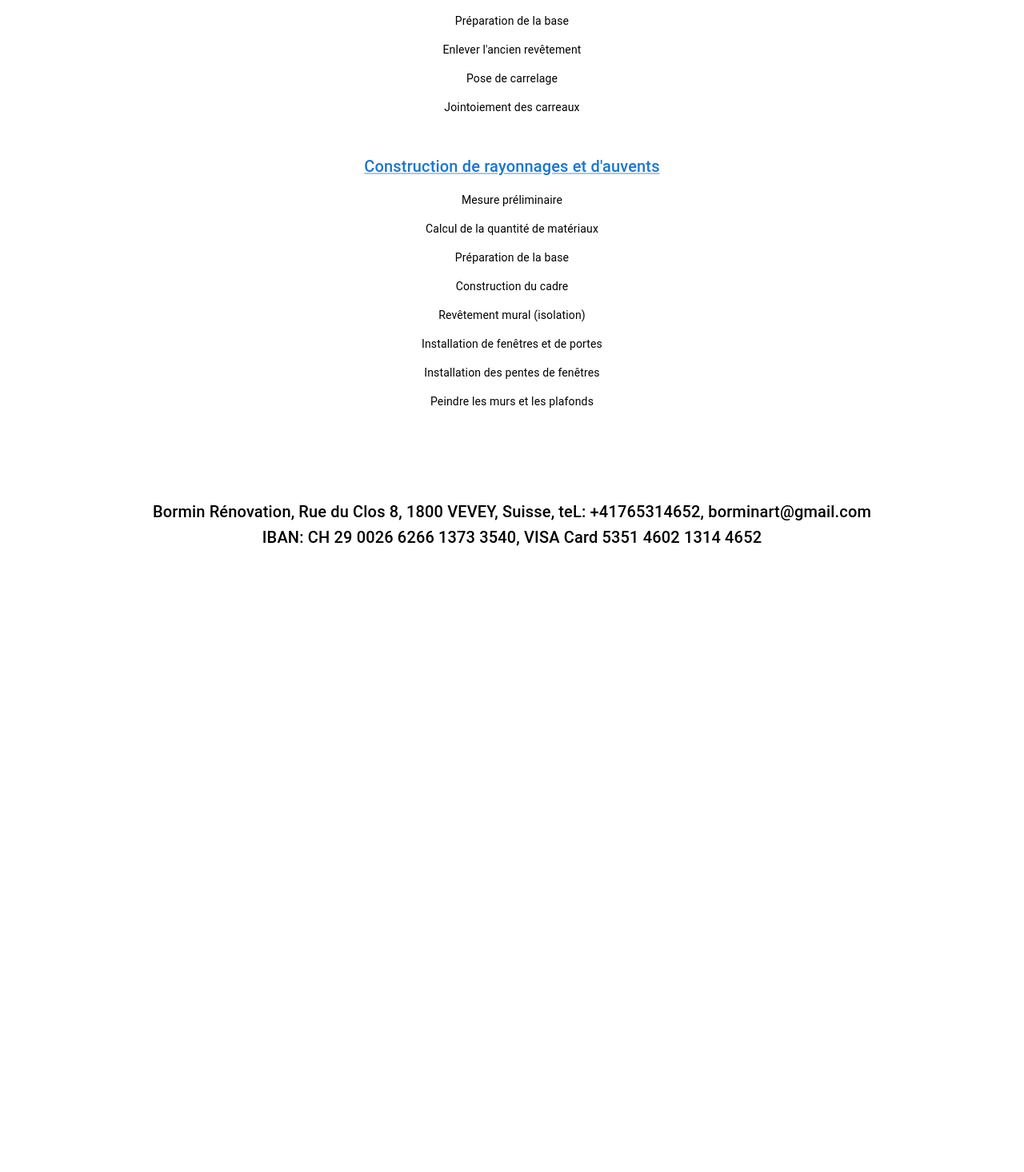
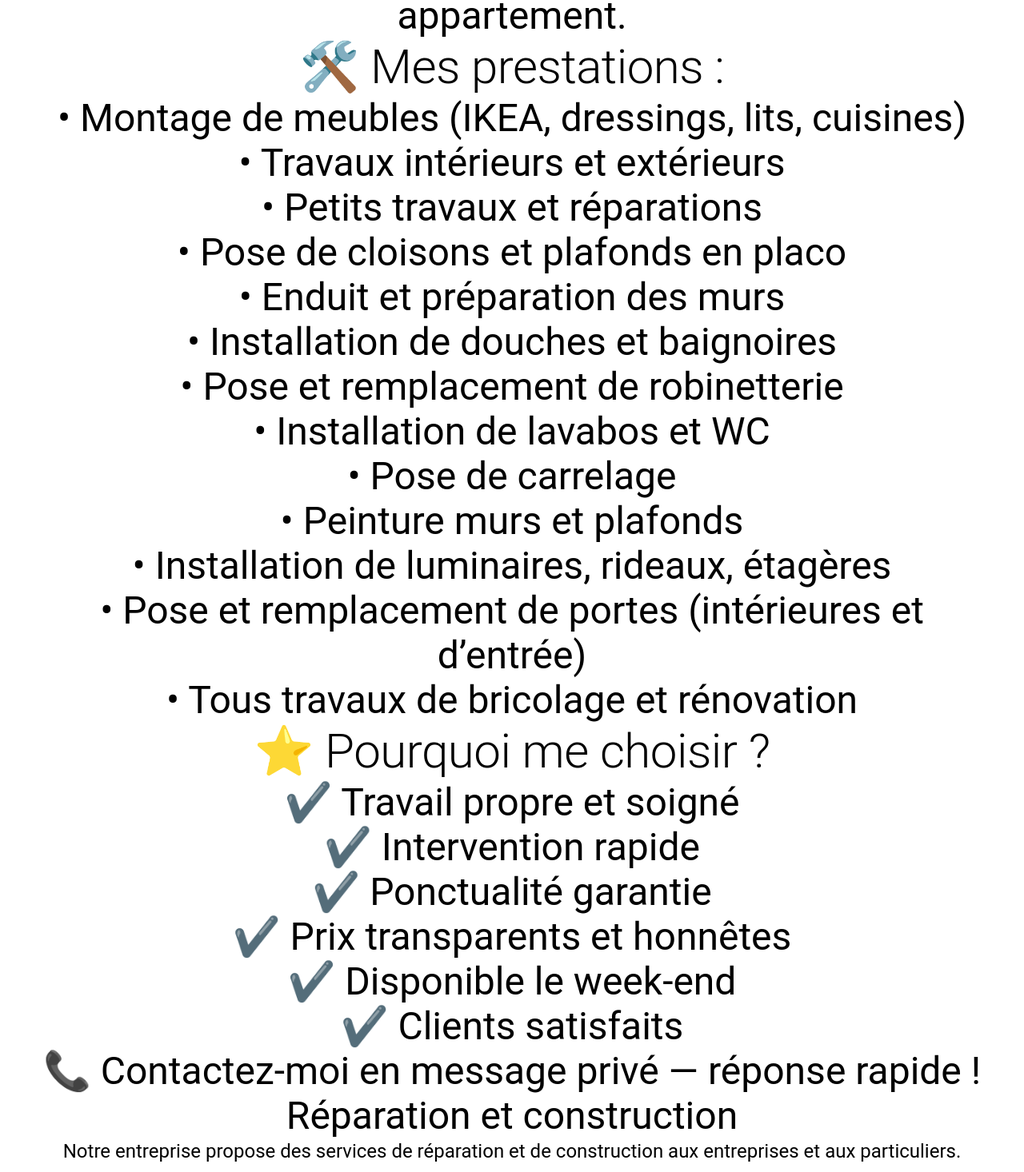
Before and after one commit to sershishkov/bormin_renovation, a Next.js app: page / in a window 1280 px wide. Shown: the part 384-1850 px from the top of the page at 80% size. Before the commit the page ends 1072 px from the top, so only its background shows below. Built offline with nearby package versions, Linux system fonts and the light colour scheme.

Commit message:
main page

```diff
--- a/app/page.tsx
+++ b/app/page.tsx
@@ -26,6 +26,94 @@
 
   return (
     <Grid container spacing={4} sx={{ margin: `0 auto`, maxWidth: `1200px` }}>
+      <Grid sx={{ flexGrow: 1 }}>
+        <Typography variant='h3' align='center'>
+          🔧 Homme à tout faire – Intervention rapide !
+        </Typography>
+        <Typography variant='h3' align='center'>
+          Bonjour 👋 Vous recherchez un professionnel sérieux, efficace et
+          expérimenté pour vos travaux ?
+        </Typography>
+        <Typography variant='h3' align='center'>
+          Avec plus de 10 ans d’expérience, je vous propose des prestations de
+          qualité pour votre maison ou appartement.
+        </Typography>
+        <Typography variant='h2' align='center'>
+          🛠️ Mes prestations :
+        </Typography>
+        <Typography variant='h3' align='center'>
+          • Montage de meubles (IKEA, dressings, lits, cuisines)
+        </Typography>
+        <Typography variant='h3' align='center'>
+          • Travaux intérieurs et extérieurs
+        </Typography>
+        <Typography variant='h3' align='center'>
+          • Petits travaux et réparations
+        </Typography>
+        <Typography variant='h3' align='center'>
+          • Pose de cloisons et plafonds en placo
+        </Typography>
+        <Typography variant='h3' align='center'>
+          • Enduit et préparation des murs
+        </Typography>
+        <Typography variant='h3' align='center'>
+          • Installation de douches et baignoires
+        </Typography>
+        <Typography variant='h3' align='center'>
+          • Pose et remplacement de robinetterie
+        </Typography>
+        <Typography variant='h3' align='center'>
+          • Installation de lavabos et WC
+        </Typography>
+        <Typography variant='h3' align='center'>
+          • Pose de carrelage
+        </Typography>
+        <Typography variant='h3' align='center'>
+          • Peinture murs et plafonds
+        </Typography>
+        <Typography variant='h3' align='center'>
+          • Installation de luminaires, rideaux, étagères
+        </Typography>
+        <Typography variant='h3' align='center'>
+          • Pose et remplacement de portes (intérieures et d’entrée)
+        </Typography>
+        <Typography variant='h3' align='center'>
+          • Tous travaux de bricolage et rénovation
+        </Typography>
+        <Typography variant='h2' align='center'>
+          ⭐️ Pourquoi me choisir ?
+        </Typography>
+        <Typography variant='h3' align='center'>
+          ✔️ Travail propre et soigné
+        </Typography>
+        <Typography variant='h3' align='center'>
+          ✔️ Intervention rapide
+        </Typography>
+        <Typography variant='h3' align='center'>
+          ✔️ Ponctualité garantie
+        </Typography>
+        <Typography variant='h3' align='center'>
+          ✔️ Prix transparents et honnêtes
+        </Typography>
+        <Typography variant='h3' align='center'>
+          ✔️ Disponible le week-end
+        </Typography>
+        <Typography variant='h3' align='center'>
+          ✔️ Clients satisfaits
+        </Typography>
+        <Typography variant='h3' align='center'>
+          📞 Contactez-moi en message privé — réponse rapide !
+        </Typography>
+
+        <Typography variant='h3' align='center'>
+          Réparation et construction
+        </Typography>
+        <Typography variant='h5' align='center'>
+          Notre entreprise propose des services de réparation et de construction
+          aux entreprises et aux particuliers.
+        </Typography>
+      </Grid>
+
       <Grid sx={{ flexGrow: 1 }}>
         <Typography variant='h3' align='center'>
           Réparation et construction
```
